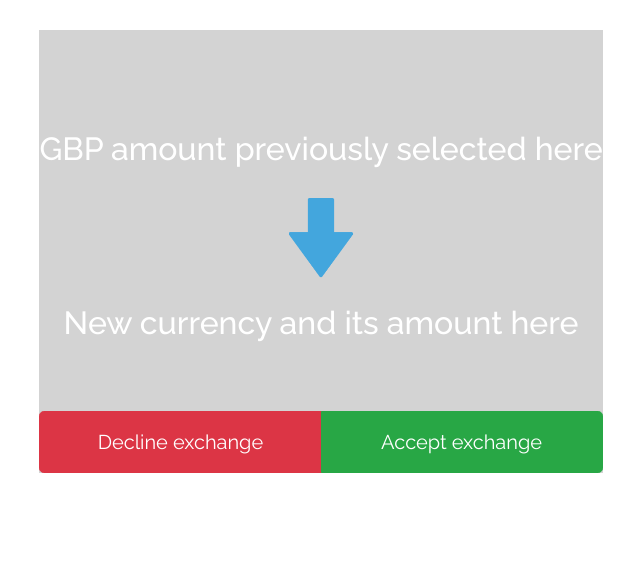
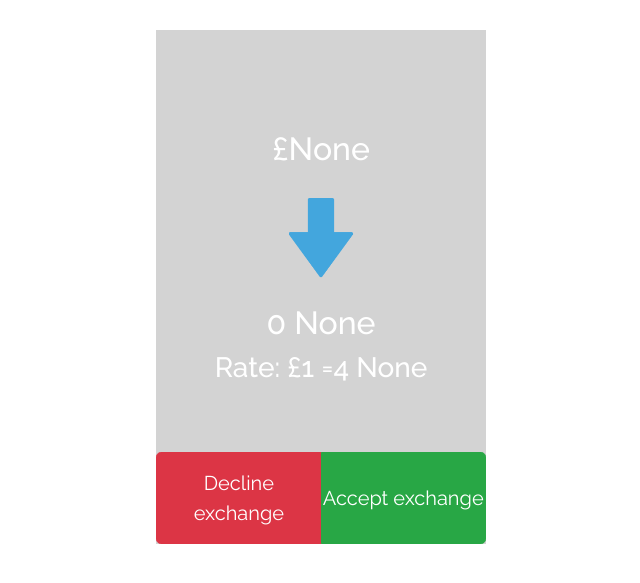
Before and after one commit to nyedun22/xchange, a Flask app: page /transactions in a window 1280 px wide. Shown: the part 56-639 px from the top of the page, without its empty margins (319-959 px from the left). Run offline with Flask 3, Linux system fonts and the light colour scheme; tables that the repository leaves empty hold one stand-in row (values such as "Sample post"); a database or web service that is not in the repository returns one stand-in record (values such as "Sample title"); some libraries are stand-ins or nearby versions.

Commit message:
The transaction page now shows GBP amount, foreign currency amount and exchange rate

```diff
--- a/application/app.py
+++ b/application/app.py
@@ -113,12 +113,11 @@
     currency_rate = c.get_rate(dropdown_code)
     foreign_amount = c.exchange_amount(GBP_amount)
 
-    return render_template('transactions.html', form=form)
+    return render_template('transactions.html', value = gbp_code, value1 = foreign_amount, value2= dropdown_code, value3 = currency_rate, form=form)
 
 # Route to successful checked out transaction
 @app.route('/checkout')
 def checkout():
-
     try:
         global bank_user_id
         if bank_user_id is None:
--- a/application/templates/transactions.html
+++ b/application/templates/transactions.html
@@ -3,15 +3,15 @@
 
 <div class="d-flex justify-content-center">
     <div class="container-transactions">
-        <h2>GBP amount previously selected here</a></h2>
+        <h2>£{{ value }}</a></h2>
         <div id="logo-banner">
             <img class="arrow rounded mx-auto d-block" src="../static/img/down-arrow.png" alt="currency">
         </div>
-        <h2>New currency and its amount here</h2>
+        <h2>{{ value1 }} {{ value2 }}</h2>
+        <h3>Rate: £1 ={{ value3 }} {{ value2 }}</h3>
         <div class="btn-group transaction-buttons">
             <a href="/login" role="button" class="btn btn-danger btn-lg button-option">Decline exchange</a>
             {{ form.accept_exchange(class="btn btn-success btn-lg button-option") }}
-
         </div>
 
     </div>
```
Also changed, not shown: application/templates/success.html (added, +10 -0 lines).
